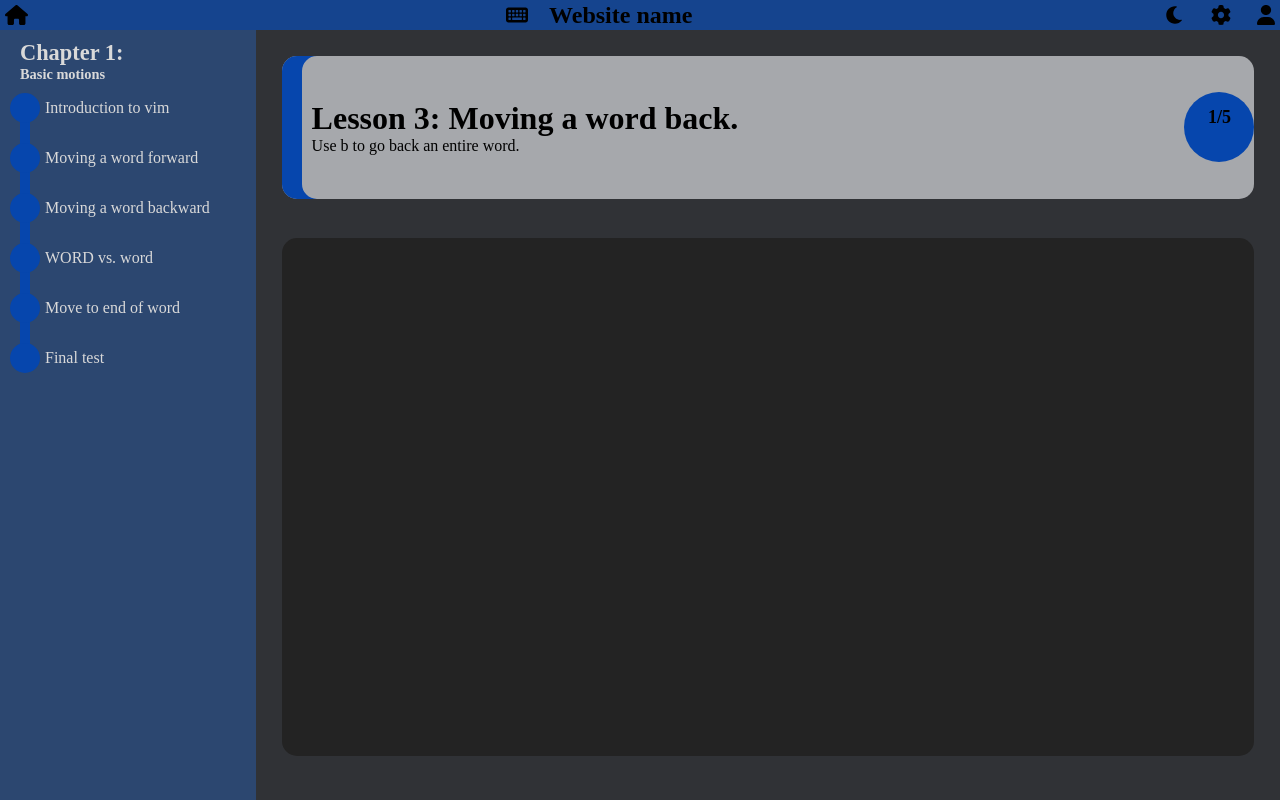
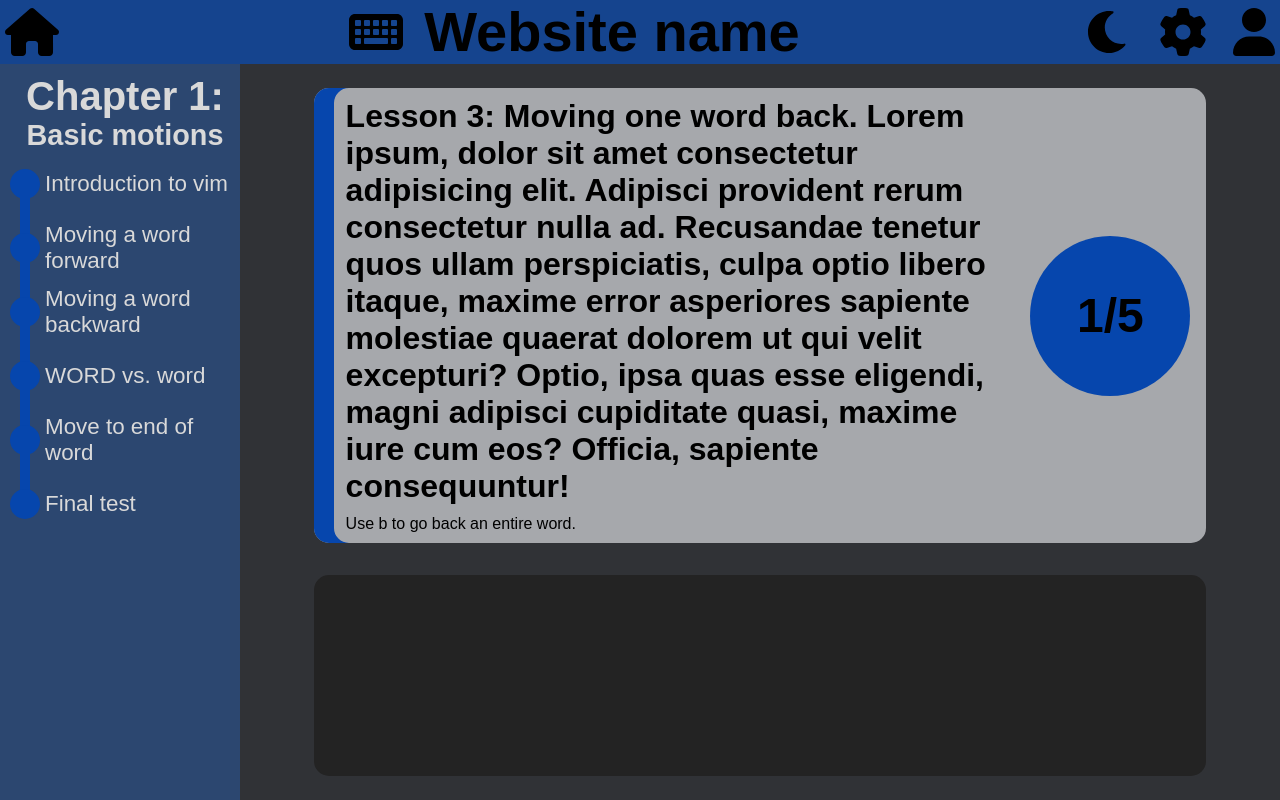
Before and after one commit to darida12321/DRP, a React (Create React App) app: page / in a window 1280 px wide. Built offline with nearby package versions, Linux system fonts and the light colour scheme.

Commit message:
Make the base page scalable with css

```diff
--- a/src/App.js
+++ b/src/App.js
@@ -22,11 +22,10 @@ function App() {
           <img src={userImg} class="icon" alt="" />
         </div>
       </nav>
-      <div className="content">
       <div className="chapter">
         <h1>Chapter 1:</h1>
         <h3>Basic motions</h3>
-
+        <div>
           <div>
             <div className="lesson-marker"></div>
             <p>Introduction to vim</p>
@@ -51,18 +50,23 @@ function App() {
             <div className="lesson-marker"></div>
             <p>Final test</p>
           </div>
+        </div>
 
       </div>
       <div className="tutorial">
         <div className="textbox">
           <div>
-              <h1>Lesson 3: Moving a word back.</h1>
+            <h1>Lesson 3: Moving one word back.
+            Lorem ipsum, dolor sit amet consectetur adipisicing elit. Adipisci provident rerum consectetur nulla ad. Recusandae tenetur quos ullam perspiciatis, culpa optio libero itaque, maxime error asperiores sapiente molestiae quaerat dolorem ut qui velit excepturi? Optio, ipsa quas esse eligendi, magni adipisci cupiditate quasi, maxime iure cum eos? Officia, sapiente consequuntur!</h1>
             <p>Use b to go back an entire word.</p>
           </div>
-            <div className="marker">1/5</div>
+          <div>
+            <div className="marker">
+              1/5
+            </div>
+          </div>
         </div>
         <div className="editor"></div>
-        </div>
       </div>
     </div>
   );
--- a/src/style.css
+++ b/src/style.css
@@ -24,20 +24,19 @@
     --yellow-4: #514D47;
 
     --white: #D9D9D9;
-
-    --nav-height: 30px;
 }
 
 html, body, #root {
     margin: 0;
     padding: 0;
     height: 100%;
+    font-family: sans-serif;
 }
 
 /* NAV BAR */
 nav {
     background: var(--blue-1);
-    height: var(--nav-height);
+    height: 4rem;
     display: flex;
     justify-content: space-between;
     margin: 0;
@@ -50,34 +49,37 @@ nav > div {
     align-items: center;
 }
 
+nav > div > h1 {
+    font-size: 3.5rem;
+    line-height: 100%;
+}
+
 .icon {
-    height: 20px;
+    height: 3rem;
     margin: 5px;
 }
 
 
 .container {
     height: 100%;
-    background: red; /* TEMP */
 }
 
-.content {
-    height: 100%;
-    height: calc(100% - var(--nav-height));
-    display: flex;
-}
-
-/* CHAPTER */
+/* CHAPTER SELECT */
 .chapter {
     background: var(--blue-2);
-    width: 20%; /* 20% TODO */
-    height: 100%;
+    width: 15rem;
+    height: calc(100% - 4rem);
     padding: 10px;
     box-sizing: border-box;
+    float: left;
+    display: flex;
+    flex-direction: column;
+    justify-content: flex-start;
+    align-items: center;
 }
 
 .chapter > h1 {
-    font-size: 1.4em;
+    font-size: 2.5rem;
     color: var(--white);
     margin: 0;
     padding: 0;
@@ -85,21 +87,25 @@ nav > div {
 }
 
 .chapter > h3 {
-    font-size: 0.9em;
+    font-size: 1.8rem;
     color: var(--white);
     margin: 0;
     padding: 0;
     margin-left: 10px;
 }
 
-.chapter > div {
+.chapter > div > div {
     display: flex;
     justify-content: flex-start;
     align-items: center;
+    height: 4rem;
 }
 
-.chapter > div > p {
-    color: var(--white)
+.chapter > div > div > p {
+    color: var(--white);
+    font-size: 1.4rem;
+    margin: 0;
+    padding: 0;
 }
 
 .lesson-marker {
@@ -111,59 +117,74 @@ nav > div {
     z-index: 2;
 }
 
-.chapter::before {
+*:not(:last-child) > .lesson-marker::after {
     content: "";
     display: block;
     background: var(--blue-0);
     border: 5px solid var(--blue-0);
-    border-radius: 5px;
-    position: absolute;
+    transform: translate(-50%, 0);
     width: 0;
-    height: 250px;
-    z-index: 1;
-
-    transform: translate(calc(-50% + 15px), 60px);
-
+    height: 3rem;
 }
 
+/* TUTORIAL SECTION */
 .tutorial {
     background: var(--blue-4);
-    width: 80%;
-    height: 100%;
+    width: calc(100% - 15rem);
+    margin-left: 15rem;
+    height: calc(100% - 4rem);
     box-sizing: border-box;
-    padding: 2%;
+    padding: 1.5rem;
+    display: flex;
+    justify-content: flex-start;
+    align-items: center;
+    flex-direction: column;
 }
 
 .textbox {
     background: #A6A8AC;
-    height: 20%;
-    display: flex;
-    justify-content: space-between;
-    align-items: center;
-    margin-bottom: 4%;
     border-radius: 15px;
     box-shadow: inset 20px 0 var(--blue-0);
+    width: 80rem;
+    max-width: 90%;
+    margin-bottom: 2rem;
+    height: fit-content;
 }
 
 .textbox > div > h1, .textbox > div > p {
-    margin: 0;
-    margin-left: 30px;
+    margin: 10px 0;
+}
+.textbox > div:first-child {
+    margin-left: 2rem;
+    float: left;
+    width: calc(100% - 14rem);
+}
+
+.textbox > div:last-child {
+    height: 100%;
+    margin-right: 1rem;
+    float: right;
+    display: flex;
+    justify-content: center;
+    align-items: center;
 }
 
 .marker {
     background: var(--blue-0);
-    width: 70px;
-    height: 70px;
-    border-radius: 50px;
+    flex: 0 0 10rem;
+    width: 10rem;
+    height: 10rem;
+    border-radius: 100%;
+    font-weight: 800;
+    font-size: 3rem;
     text-align: center;
-    line-height: 50px;
-    font-weight: 800;
-    font-size: large;
+    line-height: 10rem;
 }
 
 .editor {
     background: #232323;
-    width: 100%;
-    height: 72%;
+    width: 80rem;
+    max-width: 90%;
+    height: 100%;
     border-radius: 15px;
 }
```
Lines whose indentation alone changed are shown as unchanged.
